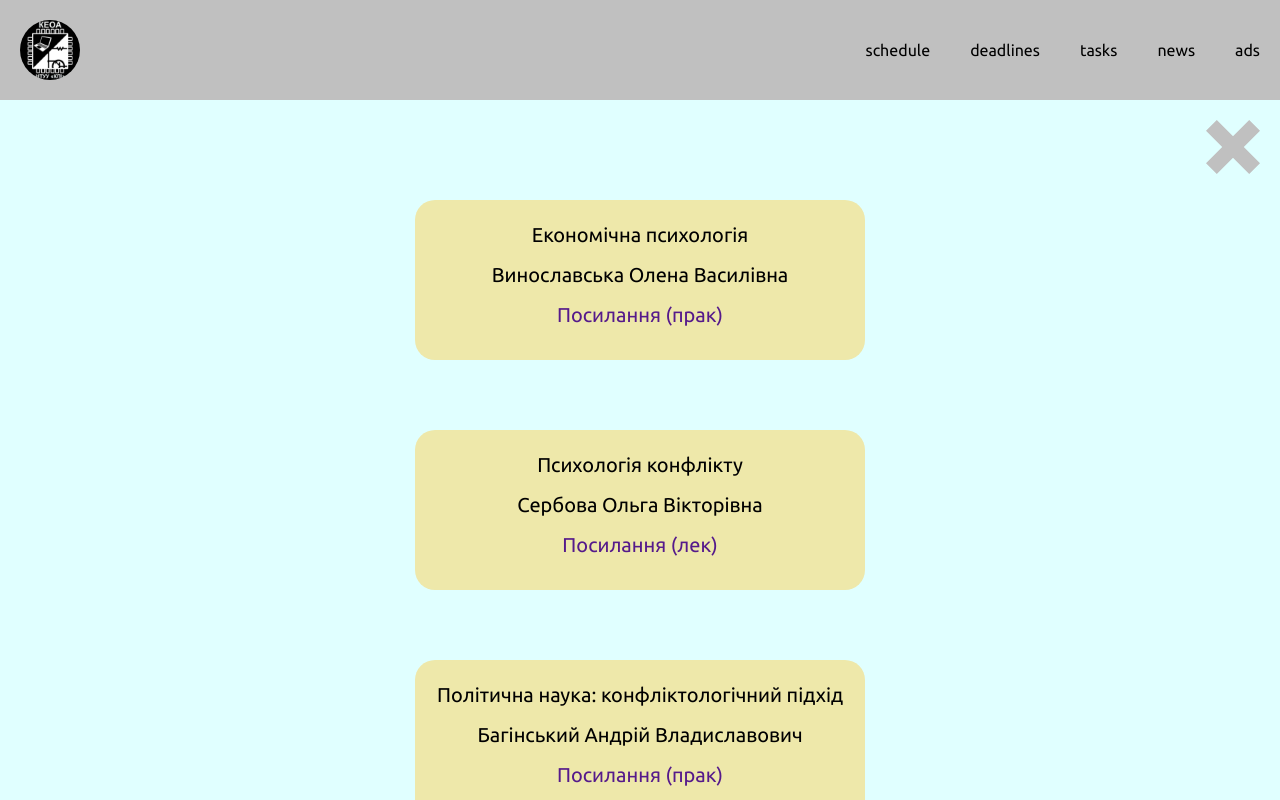
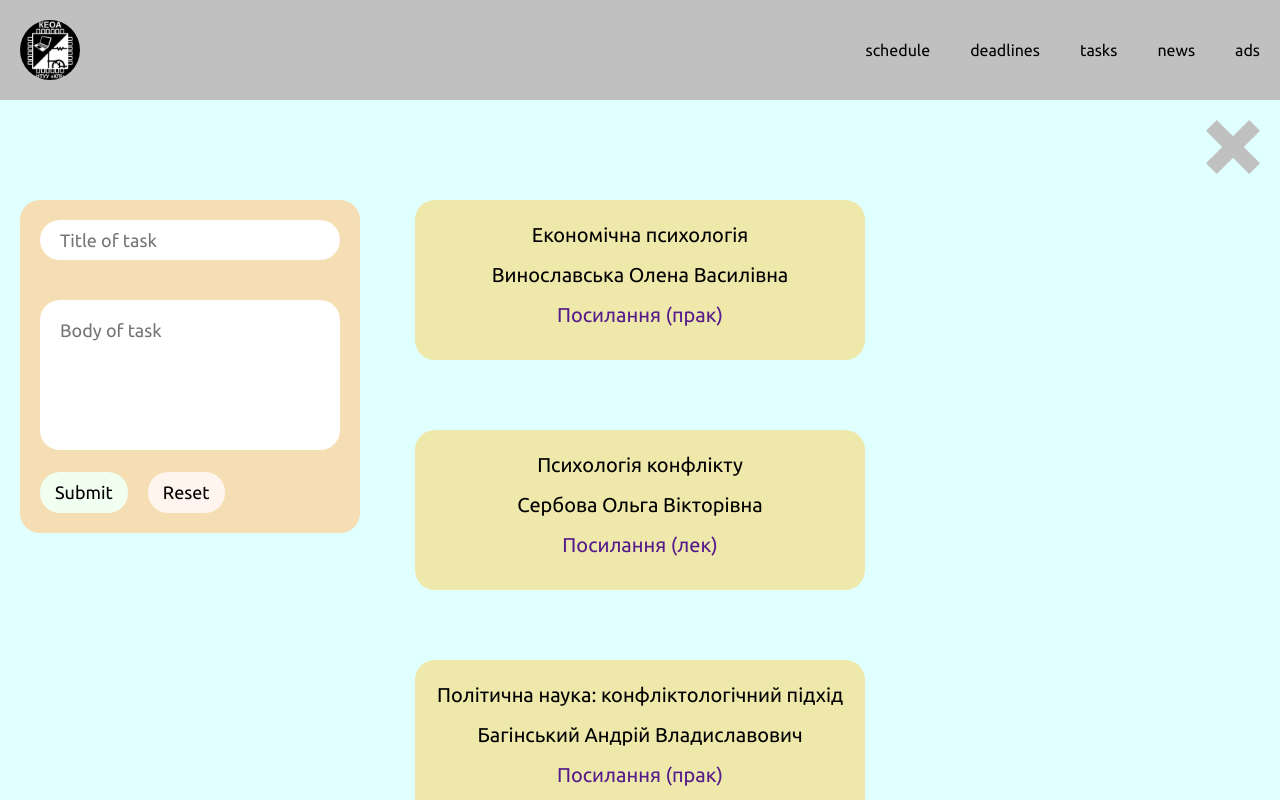
Before and after one commit to denispolovyan/dk12_website, a Vue app: page / in a window 1280 px wide. Both pictures are taken after a click on the element 640 px from the left and 461 px from the top of the page. Shown: the top 800 px of the page. Built offline with nearby package versions, Linux system fonts and the light colour scheme.

Commit message:
todo list start

```diff
--- a/src/components/WorkingSchedule.vue
+++ b/src/components/WorkingSchedule.vue
@@ -123,6 +123,59 @@
                   @click="addScroll"
                   class="data__close"
                 ></div>
+                <div class="todo-list">
+                  <div class="todo-list__body">
+                    <div class="todo-list__title">
+                      <input
+                        id="taskTitle"
+                        type="text"
+                        placeholder="Title of task"
+                        maxlength="20"
+                      />
+                    </div>
+                    <div class="todo__list__text">
+                      <textarea
+                        id="taskBody"
+                        placeholder="Body of task"
+                        maxlength="100"
+                      ></textarea>
+                    </div>
+                    <button
+                      class="todo-list__button todo-list__button_submit"
+                      @click="addTodo"
+                    >
+                      Submit
+                    </button>
+                    <button
+                      class="todo-list__button todo-list__button_reset"
+                      @click="resetForm"
+                    >
+                      Reset
+                    </button>
+                  </div>
+                </div>
+                <div class="card__container_todo">
+                  <div
+                    class="card__item_todo"
+                    v-for="todo in todoList"
+                    :key="todo.name"
+                  >
+                    <div class="card__body">
+                      <div class="card__title_todo">{{ todo.name }}</div>
+                      <div class="card__text_todo">
+                        {{ todo.text }}
+                      </div>
+                      <button
+                        class="todo-list__button todo-list__button_submit"
+                      >
+                        Overline
+                      </button>
+                      <button class="todo-list__button todo-list__button_reset">
+                        Delete
+                      </button>
+                    </div>
+                  </div>
+                </div>
               </div>
             </div>
             <div class="card__subtitle">8:30</div>
@@ -623,6 +676,85 @@
   border-radius: 20px;
 }
 
+/* todo list  */
+.todo-list {
+  top: 100px;
+  left: 20px;
+  position: absolute;
+  background-color: #f5deb3;
+  border-radius: 20px;
+}
+.todo-list__body {
+  padding: 20px;
+}
+.todo-list__title {
+  margin: 0px 0px 40px 0px;
+}
+.todo-list__title input {
+  font-size: 18px;
+  padding: 0px 20px;
+  border-radius: 20px;
+  width: 300px;
+  height: 40px;
+}
+.todo__list__text textarea {
+  font-size: 18px;
+  padding: 20px 20px;
+  border-radius: 20px;
+  width: 300px;
+  height: 150px;
+  resize: none;
+}
+.todo-list__button {
+  font-size: 18px;
+  padding: 10px 15px;
+  border-radius: 20px;
+  margin: 20px 0px 0px 0px;
+}
+.todo-list__button_submit {
+  background-color: #f0fff0;
+  margin: 0px 20px 0px 0px;
+}
+.todo-list__button_reset {
+  background-color: #fff5ee;
+}
+.todo-list__button_submit:hover {
+  transition-duration: 0.7s;
+  background-color: #98fb98;
+  margin: 0px 20px 0px 0px;
+}
+.todo-list__button_reset:hover {
+  transition-duration: 0.7s;
+  background-color: #ffa07a;
+}
+.card__container_todo {
+  position: absolute;
+  left: 20px;
+  top: 500px;
+  width: 340px;
+}
+
+/* todo card  */
+.card__item_todo {
+  padding: 20px;
+  background-color: #f5deb3;
+  border-radius: 20px;
+  margin: 0px 0px 20px 0px;
+}
+
+.card__title_todo {
+  padding: 10px 15px;
+  background-color: #fff;
+  margin: 0px 0px 20px 0px;
+  border-radius: 20px;
+}
+.card__text_todo {
+  background-color: #fff;
+  padding: 20px;
+  border-radius: 20px;
+  line-height: 20px;
+}
+
 /* media  */
 
 @media (min-width: 2300px) {
@@ -646,7 +778,8 @@ export default {
         thursday: false,
         friday: false,
       },
-      clientWidth: 0,
+      clientWidth: "",
+      todoList: [],
     };
   },
   methods: {
@@ -678,7 +811,7 @@ export default {
       let element = e.target.id;
       this.days[element] = true;
     },
-    handleWindowResize() {
+    getWindowSize() {
       this.clientWidth = window.screen.width;
     },
     removeScroll() {
@@ -687,10 +820,36 @@ export default {
     addScroll() {
       document.body.style.overflow = "scroll";
     },
+    resetForm() {
+      document.getElementById("taskBody").value = "";
+      document.getElementById("taskTitle").value = "";
+    },
+    addTodo() {
+      const title = document.getElementById("taskTitle").value;
+      const body = document.getElementById("taskBody").value;
+      if (title && body) {
+        const currentTodo = {
+          name: title,
+          text: body,
+        };
+        this.todoList = [...this.todoList, currentTodo];
+      }
+      this.resetForm();
+    },
+  },
+  computed: {
+    returnTodos() {
+      return this.todoList;
+    },
   },
   mounted() {
     document.addEventListener("keydown", this.handleKeydown);
-    window.addEventListener("resize", this.handleWindowResize);
+    window.addEventListener("resize", this.getWindowSize);
+    this.getWindowSize();
+  },
+  beforeUnmount() {
+    document.removeEventListener("keydown", this.handleKeydown);
+    window.removeEventListener("resize", this.getWindowSize);
   },
 };
 </script>
```
